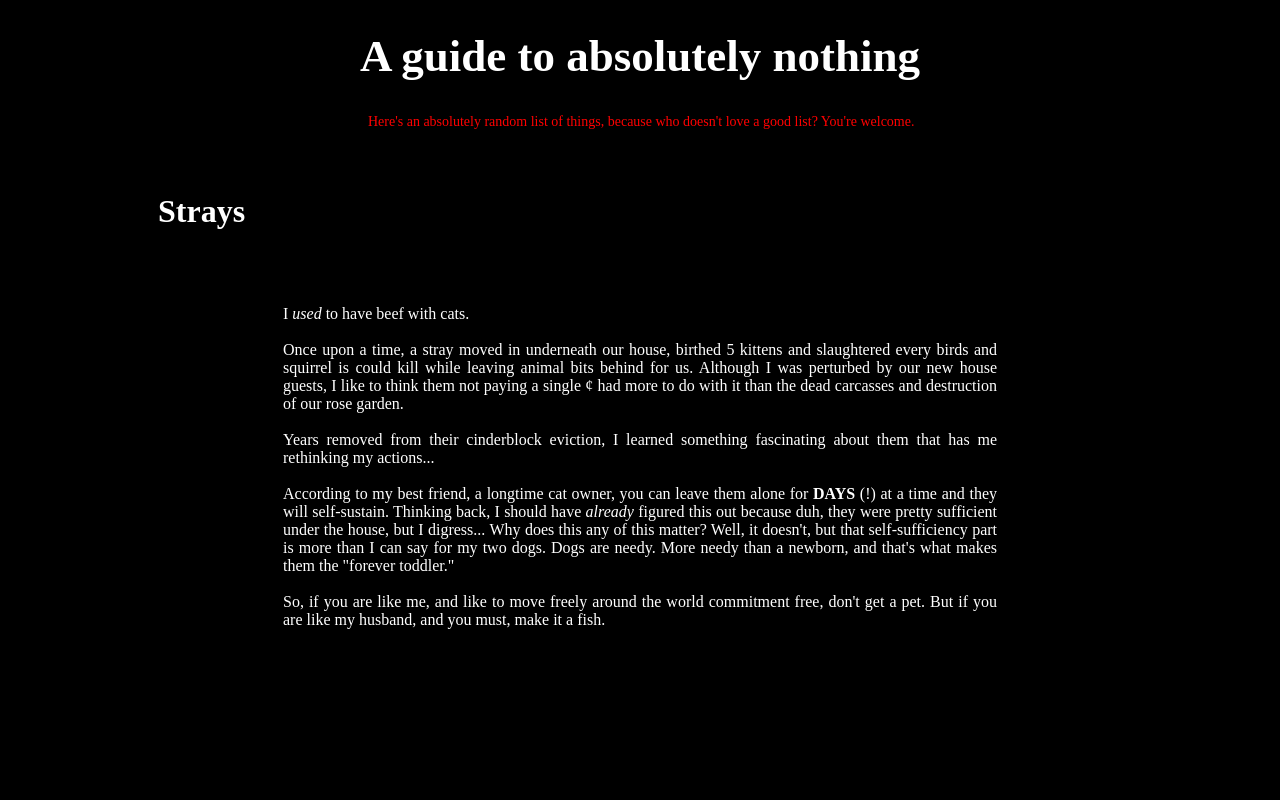
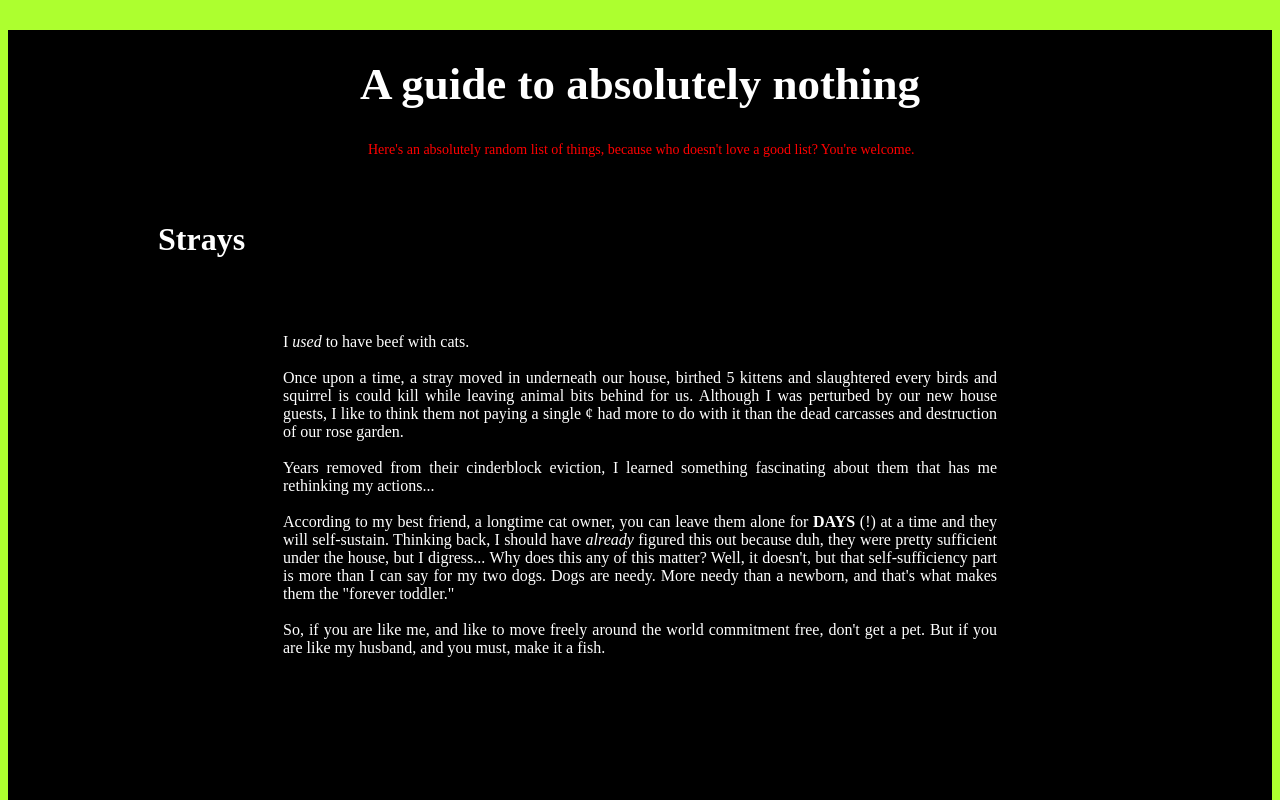
Before and after one commit to PHL-LC101-April22/js-assignment-4-html-me-something-hi-ghinks, a website: page index.html in a window 1280 px wide. Shown: the top 800 px of the page. Drawn offline with Linux system fonts and the light colour scheme.

Commit message:
added some css flavor

```diff
--- a/styles.css
+++ b/styles.css
@@ -1,13 +1,19 @@
 
 html {
-    background-color: black;
+    background-color: greenyellow;
     color: white;
 
+}
+
+body {
+    margin: 8px;
+    background-color: black;
 }
 
 h1 {
     box-align:"center";
     font-size: 45px;
+    padding-top: 28px;
 
 }
 h2 {
@@ -50,3 +56,7 @@ img {
   p.testP {
     color: greenyellow;
   }
+
+  footer {
+    padding-bottom: 10px;
+  }
```
